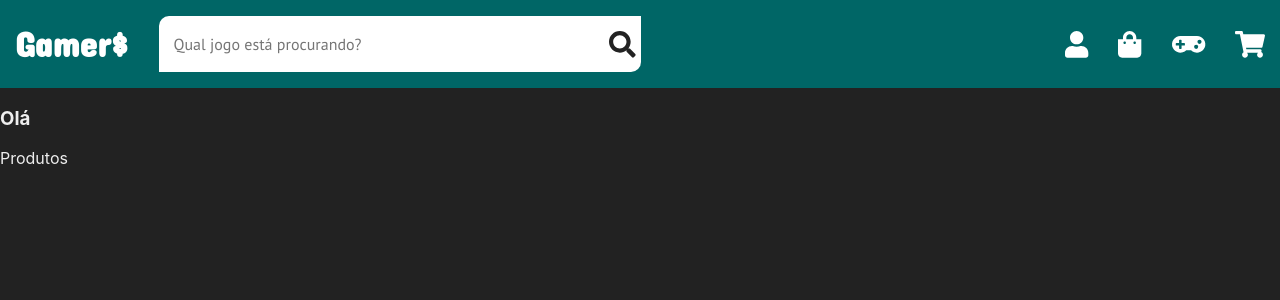
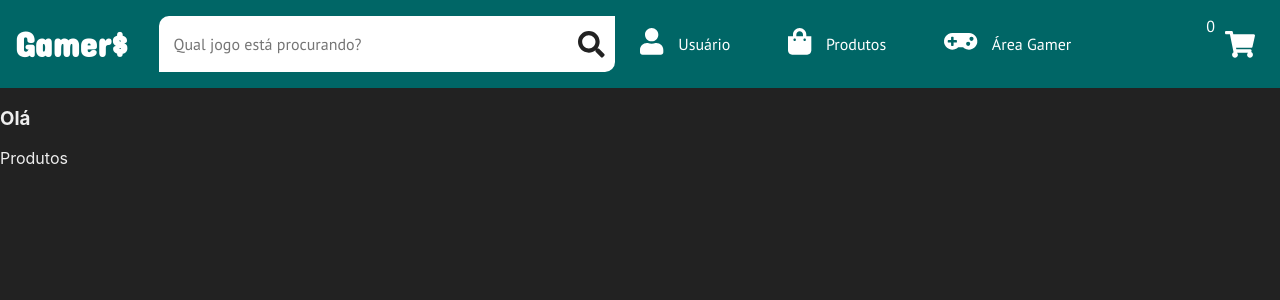
Before and after one commit to paulogermanopg/gamers-web, a Next.js app: page / in a window 1280 px wide. Shown: the top 300 px of the page. Built offline with nearby package versions, Linux system fonts and the light colour scheme.

Commit message:
reajustando design do Header

```diff
--- a/src/components/common/Header.jsx
+++ b/src/components/common/Header.jsx
@@ -9,11 +9,13 @@ class Header extends Component {
     return (
         <header className={styles.header}>
 
+            {/* bloco do logo que via para home */}
             <button className={styles.Button}>
               <h1>
                 Gamer$
               </h1>
             </button>
+            {/* fim do bloco que via para home */}
 
 
             {/* bloco da pesquisa */}
@@ -30,28 +32,35 @@ class Header extends Component {
             {/* fim do bloco da pesquisa */}
 
 
-            <button className={styles.Button}>
-              <div className={styles.carrinho}>
-                  <FontAwesomeIcon icon={faUser} size='2x' color='#fff'/>
-              </div>
-            </button>
+            <div className={styles.opcoes}>
+
+              <button className={styles.Button}>
+                <div className={styles.buttonChoice}>
+                    <FontAwesomeIcon icon={faUser} size='2x' color='#fff'/>
+                </div>
+                <p>Usuário</p>
+              </button>
+
+              <button className={styles.Button}>
+                <div className={styles.buttonChoice}>
+                    <FontAwesomeIcon icon={faShoppingBag} size='2x' color='#fff'/>
+                </div>
+                <p>Produtos</p>
+              </button>
+
+              <button className={styles.Button}>
+                <div className={styles.buttonChoice}>
+                    <FontAwesomeIcon icon={faGamepad} size='2x' color='#fff'/>
+                </div>
+                <p>Área Gamer</p>
+              </button>
+
+            </div>
+
 
 
             <button className={styles.Button}>
-              <div className={styles.carrinho}>
-                  <FontAwesomeIcon icon={faShoppingBag} size='2x' color='#fff'/>
-              </div>
-            </button>
-
-
-            <button className={styles.Button}>
-              <div className={styles.carrinho}>
-                  <FontAwesomeIcon icon={faGamepad} size='2x' color='#fff'/>
-              </div>
-            </button>
-
-
-            <button className={styles.Button}>
+              <p>0</p>
               <div className={styles.carrinho}>
                   <FontAwesomeIcon icon={faShoppingCart} size='2x' color='#fff'/>
               </div>
--- a/src/styles/Header.module.css
+++ b/src/styles/Header.module.css
@@ -5,6 +5,13 @@
     display: flex;
     background-color: #006666;
     color: #fff;
+}
+
+.header button p {
+    font-size: 16px;
+    font-family: 'PT Sans', sans-serif;
+    color: #fff;
+    font-weight: 500;
 }
 
 .header button h1 {
@@ -15,6 +22,8 @@
 }
 
 .Button {
+    display: flex;
+    flex-direction: row;
     margin-left: 15px;
     padding: 0;
     background: none;
@@ -31,7 +40,7 @@
 }
 
 .header input {
-    width: 50%;
+    width: 100%;
     border-radius: 10px 0 0px 0;
     height: 7vh;
     outline: none;
@@ -47,6 +56,7 @@
     height: 7vh;
     border-radius: 0px 0 10px 0;
     padding: 5px;
+    padding-right: 10px;
     border: none;
     cursor: pointer;
 }
@@ -54,4 +64,31 @@
 .carrinho {
     align-self: center;
     margin-right: 15px;
+    padding: 10px;
+    transition: all .4s ;
 }
+
+.carrinho:hover {
+    background-color: rgba(255,255,255,0.35);
+    border-radius: 7px;
+}
+
+.opcoes {
+    display: flex;
+    flex: 1;
+    flex-direction: row;
+    align-self: center;
+    justify-content: space-between;
+    margin-right: 15vh;
+}
+
+.buttonChoice {
+    margin-right: 5px;
+    padding: 10px;
+    transition: all .4s ;
+}
+
+.buttonChoice:hover {
+    background-color: rgba(255,255,255,0.35);
+    border-radius: 7px;
+}
```
